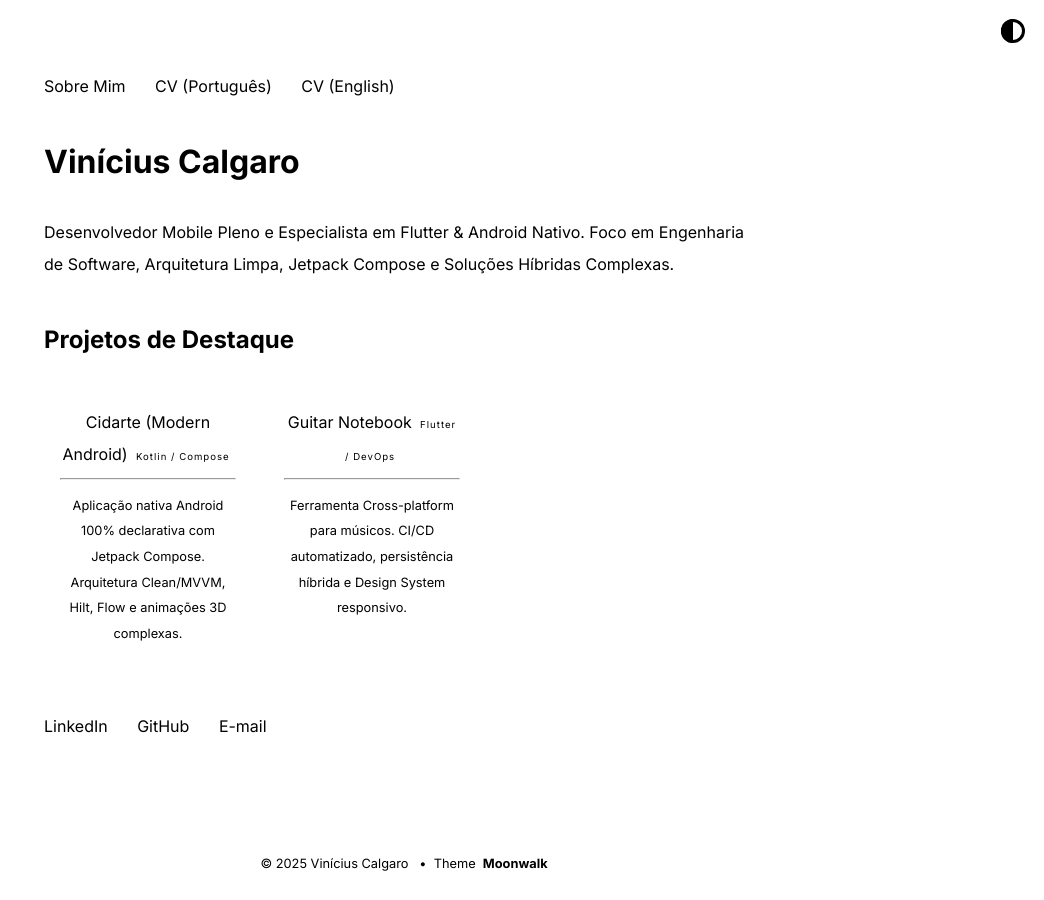
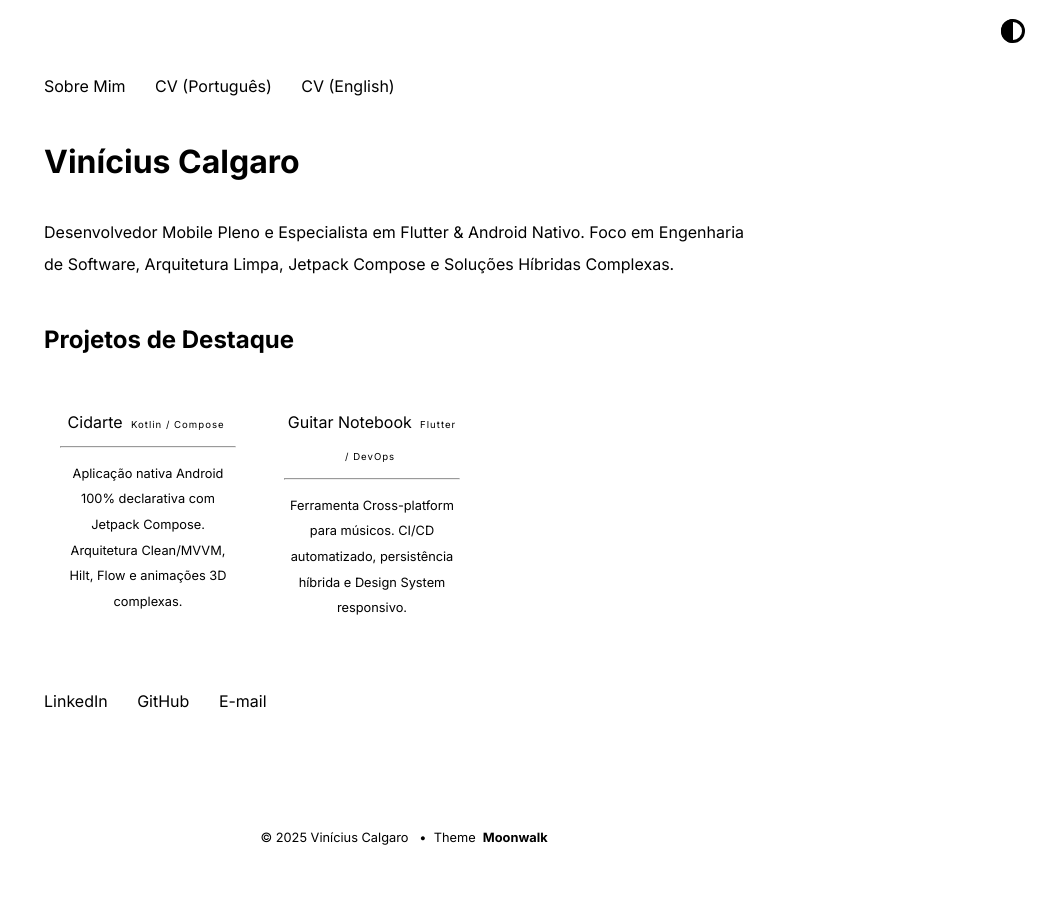
Before and after one commit to vinicalgaro/portfolio, a Jekyll site: the page built from index.md, in a window 1280 px wide. Shown: the whole page, without its empty margins (236-1280 px from the left). Built offline with Jekyll 4.4.1, drawn with Linux system fonts in a browser that asks for light colours.

```diff
--- a/_data/home.yml
+++ b/_data/home.yml
@@ -11,7 +11,7 @@ navbar_entries:
 
 # Seção de Portfólio
 project_entries:
-  - title: Cidarte (Modern Android)
+  - title: Cidarte
     url: cidarte
     desc: Aplicação nativa Android 100% declarativa com Jetpack Compose. Arquitetura Clean/MVVM, Hilt, Flow e animações 3D complexas.
     highlight: Kotlin / Compose
```
Also changed, not shown: cidarte.md (+1 -1 lines), guitar-notebook.md (+1 -1 lines).
